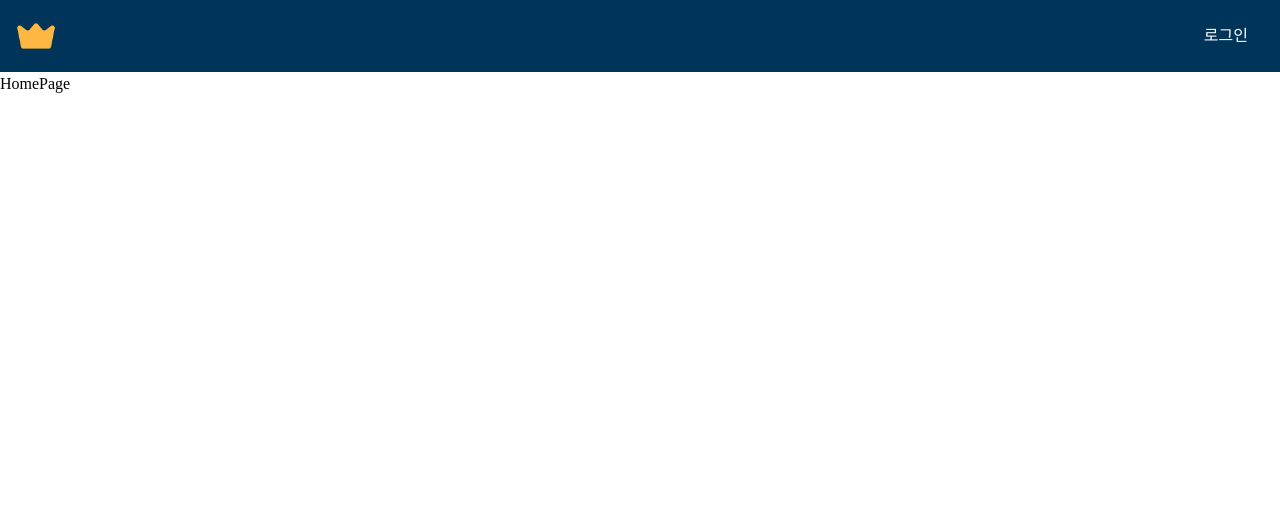
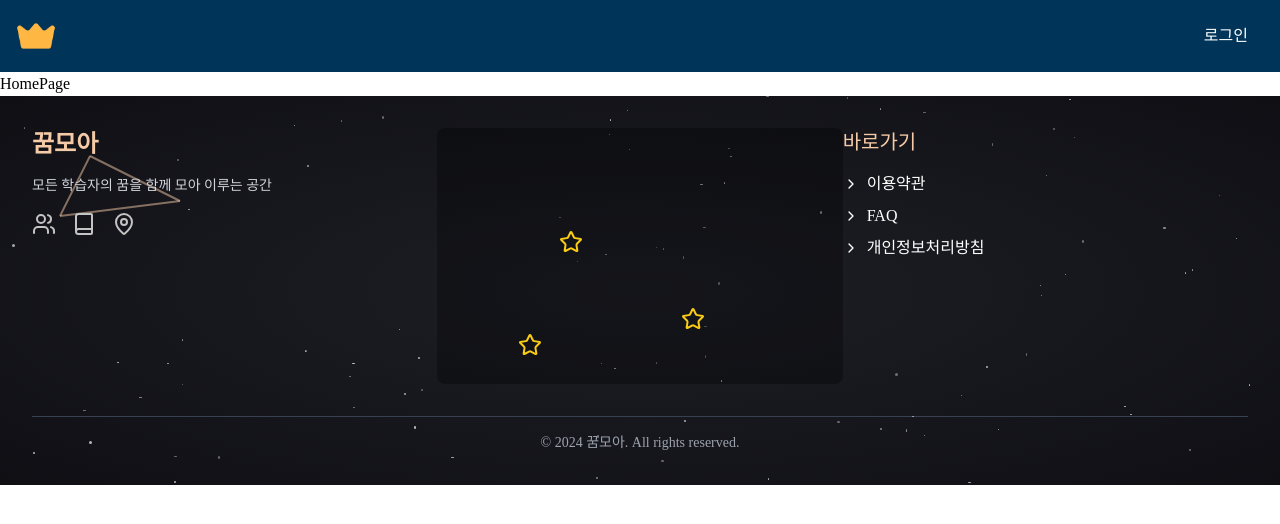
Before and after one commit to namgi2386/DreamMoA, a React (Vite) app: page / in a window 1280 px wide. Shown: the top 524 px of the page. Built offline with nearby package versions, Linux system fonts and the light colour scheme; a web font is replaced by a local one.

Commit message:
Feat: 푸터 구현

```diff
--- a/package.json
+++ b/package.json
@@ -11,6 +11,8 @@
   },
   "dependencies": {
     "axios": "^1.7.9",
+    "framer-motion": "^12.0.3",
+    "lucide-react": "^0.474.0",
     "react": "^18.3.1",
     "react-dom": "^18.3.1",
     "react-icons": "^5.4.0",
--- a/src/App.jsx
+++ b/src/App.jsx
@@ -1,9 +1,10 @@
-import './App.css'
-import { RecoilRoot } from 'recoil';
-import { Suspense } from 'react';
-import AppRoutes from './routes';
-import Loading from './components/common/Loading';
-import Header from './components/layout/Header';
+import "./App.css";
+import { RecoilRoot } from "recoil";
+import { Suspense } from "react";
+import AppRoutes from "./routes";
+import Loading from "./components/common/Loading";
+import Header from "./components/layout/Header";
+import Footer from "./components/layout/Footer";
 // import TestLayoutPage from './pages/TestLayoutPage';
 
 export default function App() {
@@ -12,10 +13,11 @@ export default function App() {
       <div className="min-h-screen bg-gray-300 dark:bg-gray-800">
         <div className="mx-auto min-h-screen bg-white dark:bg-gray-900 dark:text-gray-100">
           <Header />
-          <Suspense fallback={<Loading/>}>
+          <Suspense fallback={<Loading />}>
             {/* <TestLayoutPage/> */}
             <AppRoutes />
           </Suspense>
+          <Footer />
         </div>
       </div>
     </RecoilRoot>
--- /dev/null
+++ b/src/components/layout/Footer.jsx
@@ -0,0 +1,125 @@
+import { useState, useEffect } from 'react';
+import { MapPin, Star, Users, Book, ChevronRight } from 'lucide-react';
+
+const ConstellationFooter = () => {
+  const [activeDream, setActiveDream] = useState(null);
+  const [userDeterminations, setUserDeterminations] = useState([
+    { id: 1, text: "의사가 되고 싶어요", x: 30, y: 40 },
+    { id: 2, text: "영어 시험 900점!", x: 60, y: 70 },
+    { id: 3, text: "프로그래머 되기", x: 20, y: 80 }
+  ]);
+
+  // 메뉴 별자리 연결 선
+  const renderConstellationLines = () => (
+    <svg className="absolute inset-0 pointer-events-none">
+      <line x1="30%" y1="40%" x2="60%" y2="70%" stroke="#F5CBA7" strokeWidth="2" opacity="0.5" />
+      <line x1="60%" y1="70%" x2="20%" y2="80%" stroke="#F5CBA7" strokeWidth="2" opacity="0.5" />
+      <line x1="20%" y1="80%" x2="30%" y2="40%" stroke="#F5CBA7" strokeWidth="2" opacity="0.5" />
+    </svg>
+  );
+
+  return (
+    <footer
+      className="relative bg-[#1E1F26] text-white p-8 overflow-hidden"
+      style={{
+        backgroundImage: 'radial-gradient(ellipse at center, rgba(30,31,38,1) 0%, rgba(15,15,20,1) 100%)'
+      }}
+    >
+      {/* Starry Background with Subtle Movement */}
+      <div className="absolute inset-0 pointer-events-none">
+        {[...Array(100)].map((_, i) => (
+          <div
+            key={i}
+            className="absolute bg-white/70 rounded-full animate-pulse"
+            style={{
+              width: `${Math.random() * 3}px`,
+              height: `${Math.random() * 3}px`,
+              left: `${Math.random() * 100}%`,
+              top: `${Math.random() * 100}%`,
+              animationDelay: `${Math.random() * 5}s`
+            }}
+          />
+        ))}
+      </div>
+
+      {/* Constellation Lines */}
+      {renderConstellationLines()}
+
+      <div className="container mx-auto grid grid-cols-3 relative z-10">
+        <div className="space-y-4">
+          <h2 className="text-2xl font-bold text-[#F5CBA7]">꿈모아</h2>
+          <p className="text-sm text-gray-300">
+            모든 학습자의 꿈을 함께 모아 이루는 공간
+          </p>
+          <div className="flex space-x-4 mt-4">
+            <Users className="text-[#C4C4C4]" />
+            <Book className="text-[#C4C4C4]" />
+            <MapPin className="text-[#C4C4C4]" />
+          </div>
+        </div>
+
+        {/* Interactive Dream Map */}
+        <div className="relative h-64">
+          <div className="absolute inset-0 bg-black/30 rounded-lg">
+            {userDeterminations.map((pin) => (
+              <div
+                key={pin.id}
+                className="absolute cursor-pointer hover:scale-125 transition-transform"
+                style={{
+                  left: `${pin.x}%`,
+                  top: `${pin.y}%`
+                }}
+                onMouseEnter={() => setActiveDream(pin)}
+                onMouseLeave={() => setActiveDream(null)}
+              >
+                <Star
+                  className="text-yellow-400"
+                  fill={activeDream?.id === pin.id ? '#F5CBA7' : 'none'}
+                />
+              </div>
+            ))}
+          </div>
+          {/* Dream Message Overlay */}
+          {activeDream && (
+            <div
+              className="absolute bottom-0 left-0 right-0 bg-black/60 p-2 text-center transform transition-all duration-300 ease-in-out"
+              style={{
+                opacity: activeDream ? 1 : 0,
+                transform: activeDream ? 'translateY(0)' : 'translateY(20px)'
+              }}
+            >
+              {activeDream.text}
+            </div>
+          )}
+        </div>
+
+        {/* Quick Links */}
+        <div>
+          <h3 className="text-xl mb-4 text-[#F5CBA7]">바로가기</h3>
+          <ul className="space-y-2">
+            {[
+              { name: "이용약관", icon: <ChevronRight size={16} /> },
+              { name: "FAQ", icon: <ChevronRight size={16} /> },
+              { name: "개인정보처리방침", icon: <ChevronRight size={16} /> }
+            ].map((link) => (
+              <li
+                key={link.name}
+                className="flex items-center space-x-2 hover:text-[#F5CBA7] cursor-pointer"
+              >
+                {link.icon}
+                <span>{link.name}</span>
+              </li>
+            ))}
+          </ul>
+        </div>
+      </div>
+
+      {/* Bottom Bar */}
+      <div className="text-center mt-8 pt-4 border-t border-gray-700 text-sm text-gray-400">
+        © 2024 꿈모아. All rights reserved.
+      </div>
+    </footer>
+  );
+};
+
+export default ConstellationFooter;
```
Also changed, not shown: 1 other file (tests, documents, lock files or other folders).
